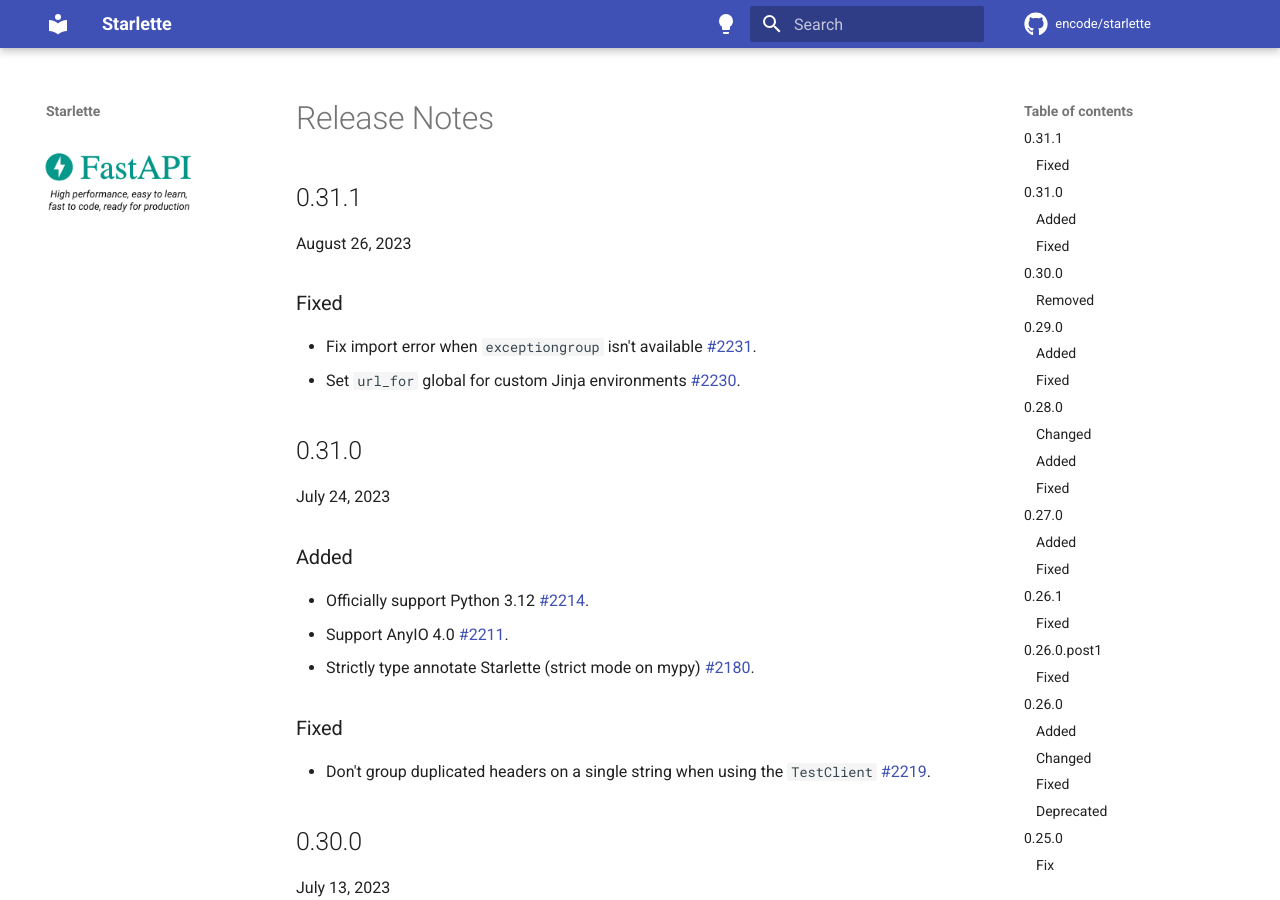
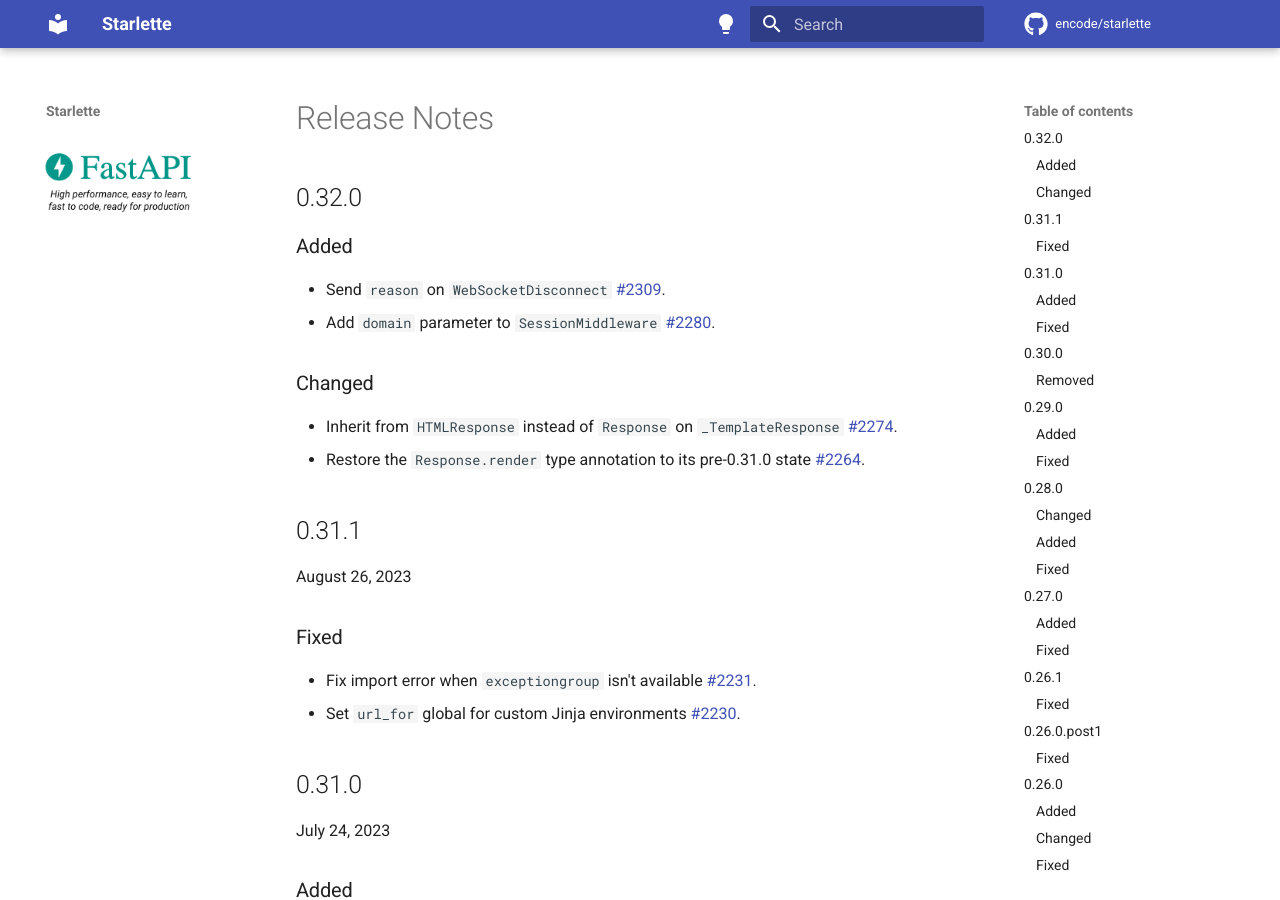
Before and after one commit to azurelotus0926/starlette, an MkDocs documentation site: the page built from docs/release-notes.md, in a window 1280 px wide and 900 px high. Built offline with MkDocs 1.6.1 and Material for MkDocs 9.7.7, drawn with Linux system fonts in a browser that asks for light colours; comment, search, counter and statistics services are not loaded.

Commit message:
Version 0.32.0 (#2324)
* Version 0.32.0

* Update docs/release-notes.md

```diff
--- a/docs/release-notes.md
+++ b/docs/release-notes.md
@@ -1,3 +1,15 @@
+## 0.32.0
+
+### Added
+
+* Send `reason` on `WebSocketDisconnect` [#2309](https:://github.com/encode/starlette/pull/2309).
+* Add `domain` parameter to `SessionMiddleware` [#2280](https:://github.com/encode/starlette/pull/2280).
+
+### Changed
+
+* Inherit from `HTMLResponse` instead of `Response` on `_TemplateResponse` [#2274](https://github.com/encode/starlette/pull/2274).
+* Restore the `Response.render` type annotation to its pre-0.31.0 state [#2264](https://github.com/encode/starlette/pull/2264).
+
 ## 0.31.1
 
 August 26, 2023
--- a/starlette/__init__.py
+++ b/starlette/__init__.py
@@ -1 +1 @@
-__version__ = "0.31.1"
+__version__ = "0.32.0"
```
